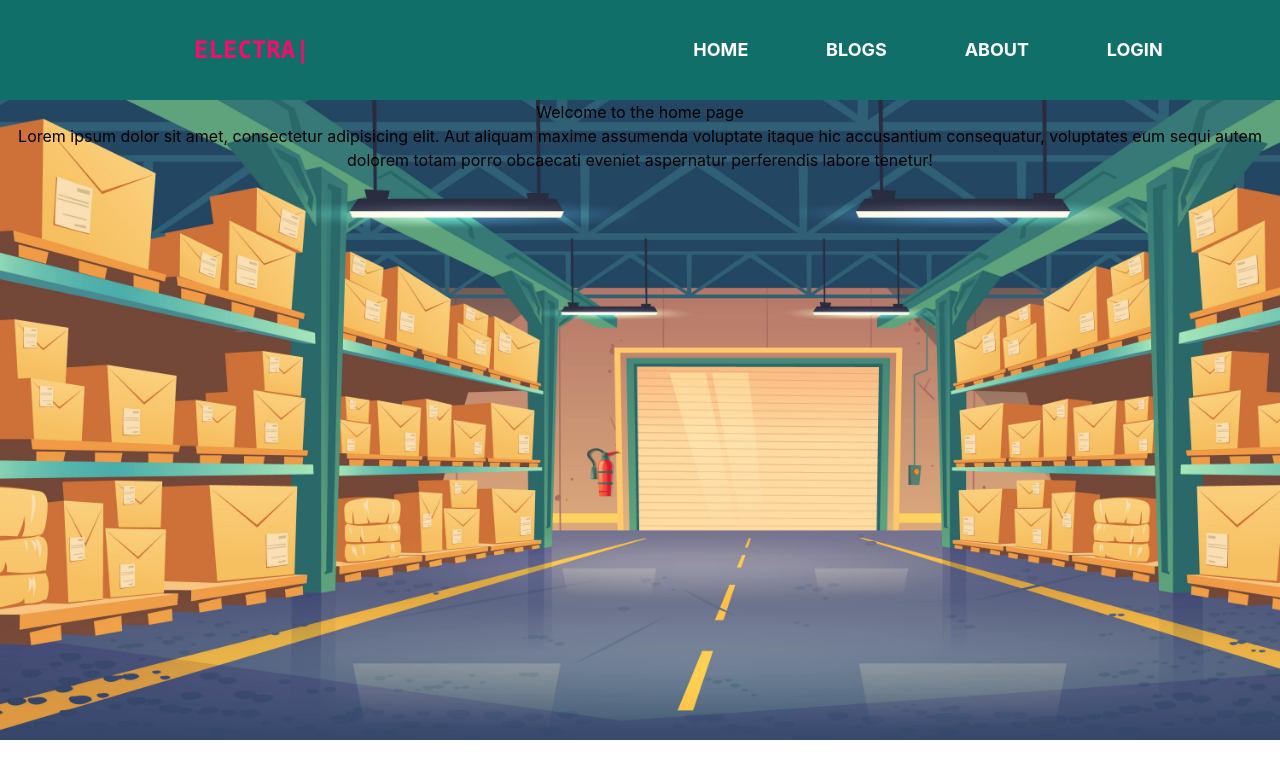
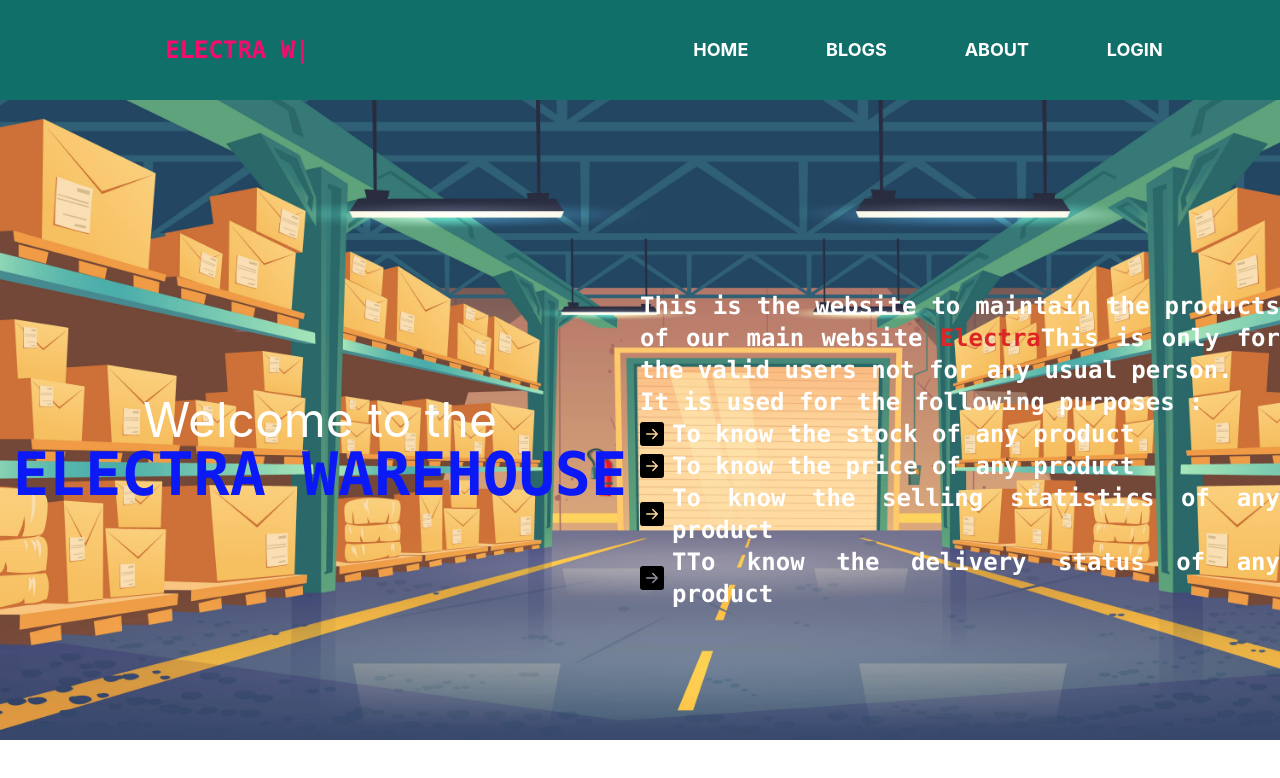
Before and after one commit to shihabsararrafid/warehouse-management-client, a React (Create React App) app: page / in a window 1280 px wide. Shown: the top 778 px of the page. Built offline with nearby package versions, Linux system fonts and the light colour scheme.

Commit message:
banner done

```diff
--- a/src/Components/Pages/Home/Home.js
+++ b/src/Components/Pages/Home/Home.js
@@ -1,19 +1,66 @@
 import React from "react";
 import "./Home.css";
+import { BsFillArrowRightSquareFill } from "react-icons/bs";
 import banner from "./../../../Images/Banner.jpg";
 
 const Home = () => {
   return (
-    <div className="banner h-[1000px] w-full">
+    <div className="banner h-[700px] w-full">
       {/* <img className="w-full relative" src={banner}></img> */}
 
-      <h1>Welcome to the home page</h1>
-      <p>
-        Lorem ipsum dolor sit amet, consectetur adipisicing elit. Aut aliquam
-        maxime assumenda voluptate itaque hic accusantium consequatur,
-        voluptates eum sequi autem dolorem totam porro obcaecati eveniet
-        aspernatur perferendis labore tenetur!
-      </p>
+      <div className="left-banner h-full justify-center items-center grid grid-cols-2">
+        <h1 className="text-5xl  text-white">
+          Welcome to the <br />
+          <span
+            className="
+        text-[#0B19F7] font-mono font-bold uppercase text-6xl"
+          >
+            Electra Warehouse
+          </span>
+        </h1>
+        <p className="text-2xl text-[#e80505] text-justify font-mono font-semibold text-white">
+          This is the website to maintain the products of our main website{" "}
+          <a className="text-red-600" href="/electra">
+            Electra
+          </a>
+          This is only for the valid users not for any usual person.
+          <br /> It is used for the following purposes :
+          <ol className="text-justify">
+            <li className="flex items-center">
+              <span className="text-black">
+                {" "}
+                <BsFillArrowRightSquareFill />
+              </span>{" "}
+              <p className="ml-2">To know the stock of any product</p>
+            </li>
+            <li className="flex items-center">
+              <span className="text-black">
+                {" "}
+                <BsFillArrowRightSquareFill />
+              </span>{" "}
+              <p className="ml-2">To know the price of any product</p>
+            </li>
+            <li className="flex items-center">
+              <span className="text-black">
+                {" "}
+                <BsFillArrowRightSquareFill />
+              </span>{" "}
+              <p className="ml-2">
+                To know the selling statistics of any product
+              </p>
+            </li>
+            <li className="flex items-center">
+              <span className="text-black">
+                {" "}
+                <BsFillArrowRightSquareFill />
+              </span>{" "}
+              <p className="ml-2">
+                TTo know the delivery status of any product
+              </p>
+            </li>
+          </ol>
+        </p>
+      </div>
     </div>
   );
 };
--- a/src/Components/SharedPages/Header/Header.css
+++ b/src/Components/SharedPages/Header/Header.css
@@ -13,7 +13,7 @@
     border-bottom: 2px solid #F70B6C;
 }
 .header-text::after{
-    content:'ELECTRA LOGISTICS';
+    content:'ELECTRA WAREHOUSE';
     color: #F70B6C;
     top:0;
     right:0;
@@ -28,6 +28,7 @@
 @keyframes typing{
    0%{
        content: 'E|';
+       font-weight: bold;
    }
    4%{
        content: 'EL|';
@@ -51,55 +52,55 @@
        content: 'ELECTRA |';
    }
    32%{
-       content: 'ELECTRA L|';
+       content: 'ELECTRA W|';
    }
    36%{
-       content: 'ELECTRA LO|';
+       content: 'ELECTRA WA|';
    }
    40%{
-       content: 'ELECTRA LOG|';
+       content: 'ELECTRA WAR|';
    }
    44%{
-       content: 'ELECTRA LOGI|';
+       content: 'ELECTRA WARE|';
    }
    48%{
-       content: 'ELECTRA LOGIS|';
+       content: 'ELECTRA WAREH|';
    }
    52%{
-       content: 'ELECTRA LOGIST|';
+       content: 'ELECTRA WAREHO|';
    }
    56%{
-       content: 'ELECTRA LOGISTI|';
+       content: 'ELECTRA WAREHOU|';
    }
    60%{
-       content: 'ELECTRA LOGISTIC|';
+       content: 'ELECTRA WAREHOUS|';
    }
    61%,83%{
-       content: 'ELECTRA LOGISTICS|';
+       content: 'ELECTRA WAREHOUSE|';
    }
    84%{
-       content: 'ELECTRA LOGISTIC|';
+       content: 'ELECTRA WAREHOUS|';
    }
    85%{
-       content: 'ELECTRA LOGISTI|';
+       content: 'ELECTRA WAREHOU|';
    }
    86%{
-       content: 'ELECTRA LOGIST|';
+       content: 'ELECTRA WAREHO|';
    }
    87%{
-       content: 'ELECTRA LOGIS|';
+       content: 'ELECTRA WAREH|';
    }
    88%{
-       content: 'ELECTRA LOGI|';
+       content: 'ELECTRA WARE|';
    }
    89%{
-       content: 'ELECTRA LOG|';
+       content: 'ELECTRA WAR|';
    }
    90%{
-       content: 'ELECTRA LO|';
+       content: 'ELECTRA WA|';
    }
    91%{
-       content: 'ELECTRA L|';
+       content: 'ELECTRA W|';
    }
    92%{
        content: 'ELECTRA |';
--- a/src/Components/SharedPages/Header/Header.js
+++ b/src/Components/SharedPages/Header/Header.js
@@ -17,7 +17,7 @@ const Header = () => {
         <div className="flex h-full items-center">
           {/* <img className="w-[80px]" src={logo}></img> */}
           <p className="uppercase header-text font-mono text-2xl font-bold">
-            Electra Logistics{" "}
+            Electra warehouse
           </p>
         </div>
         <ul className="flex h-full items-center w-[50%] uppercase text-lg font-bold justify-around">
```
